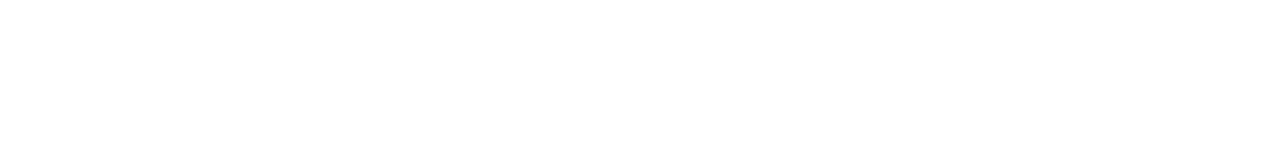
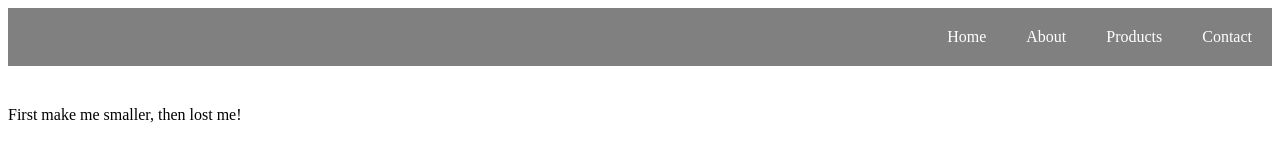
Before and after one commit to sadullahakcay/MediaQuery-Learning, a plain HTML site: page index.html in a window 1280 px wide. Drawn offline with Linux system fonts and the light colour scheme.

Commit message:
navbar ok

```diff
--- a/index.html
+++ b/index.html
@@ -5,9 +5,17 @@
     <meta http-equiv="X-UA-Compatible" content="IE=edge">
     <meta name="viewport" content="width=device-width, initial-scale=1.0">
     <link rel="stylesheet" href="style.css">
-    <title>Document</title>
+    <title>Flexbox & media Query</title>
 </head>
 <body>
+    <div class="navbar">
+        <a href="#">Home</a>
+        <a href="#">About</a>
+        <a href="#">Products</a>
+        <a href="#">Contact</a>
+    </div>
+
+    <div class="main">First make me smaller, then lost me!</div>
 
 </body>
 </html>
--- a/style.css
+++ b/style.css
@@ -0,0 +1,26 @@
+* {
+    box-sizing: border-box;
+}
+
+body {
+    display: block;
+}
+
+.navbar {
+    background-color: gray;
+    overflow: auto;
+    display: flex;
+    justify-content: flex-end;
+    margin-bottom: 40px;
+}
+
+.navbar a {
+    color: white;
+    text-decoration: none;
+    padding: 20px;
+}
+
+.navbar a:hover {
+    background-color: white;
+    color: gray;
+}
```
